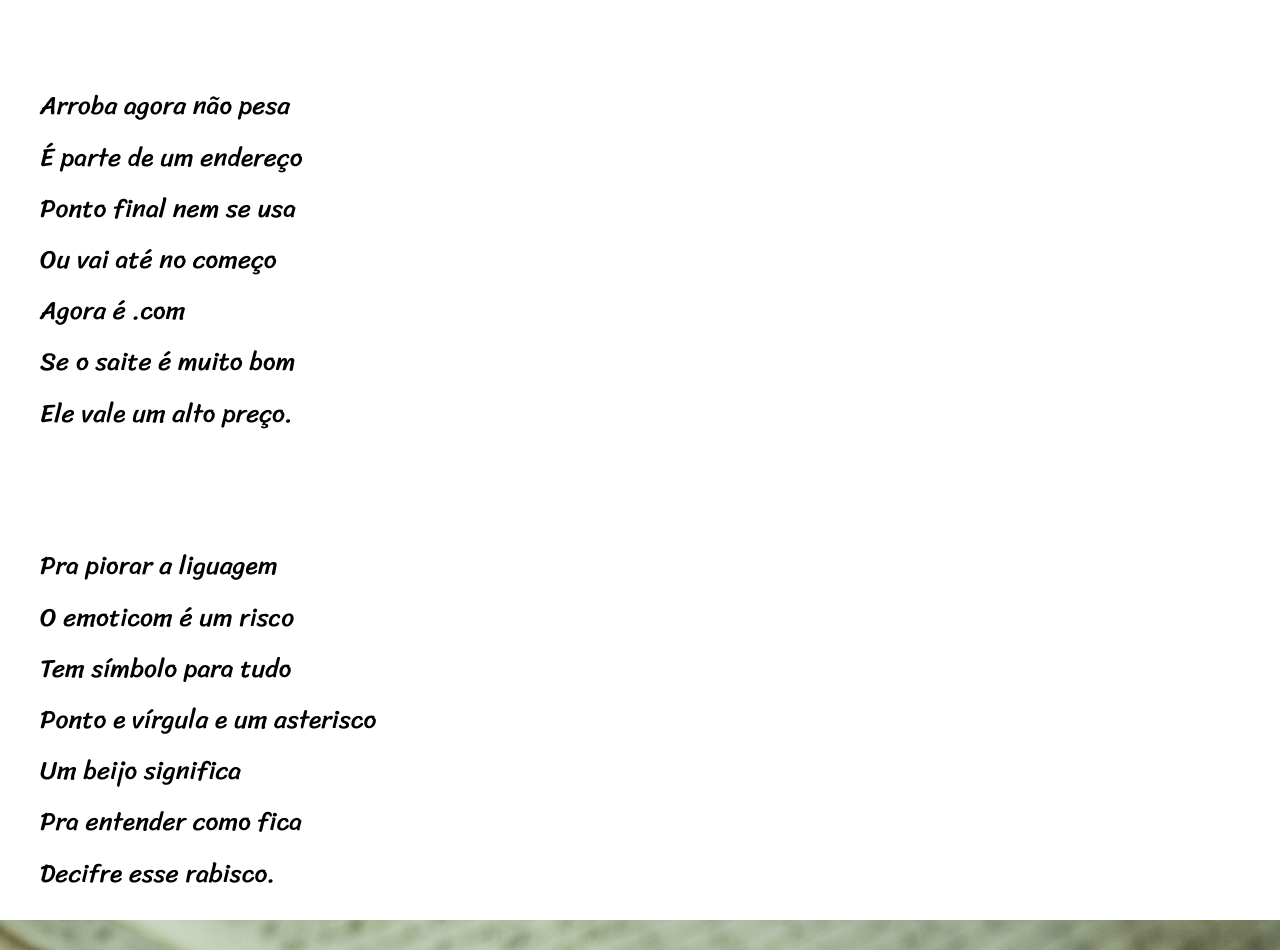
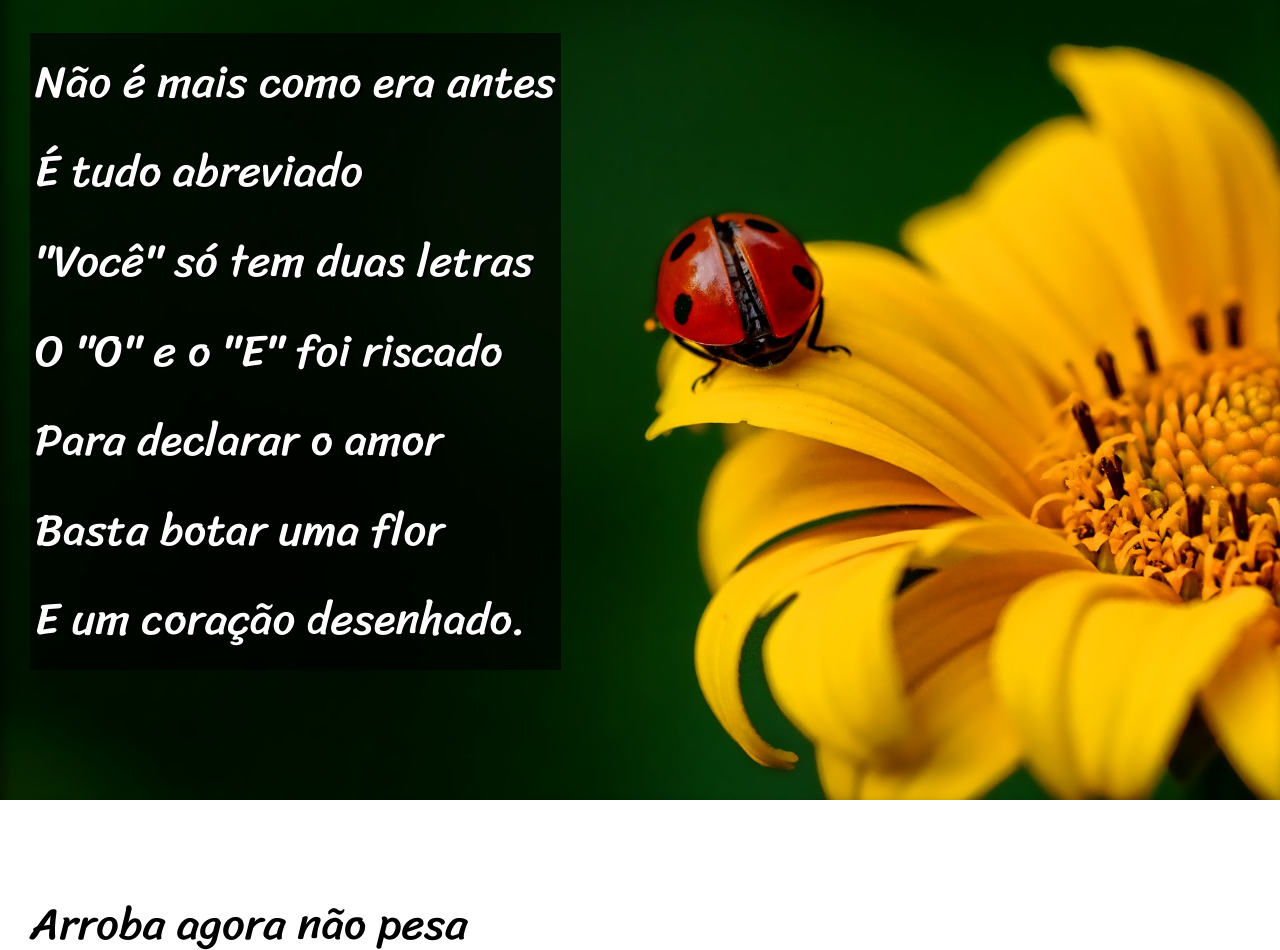
Before and after one commit to Santos132/project-cordel, a plain HTML site: page index.html in a window 1280 px wide. Shown: the part 1234-2184 px from the top of the page. Drawn offline with Linux system fonts and the light colour scheme.

Commit message:
Last update

```diff
--- a/index.html
+++ b/index.html
@@ -12,7 +12,8 @@
          Cordel Moderno
       </h1>
          <p>
-            <a href="https://www.recantodasletras.com.br/poesias/3186743" target="_blank" rel="external">Por Milton Duarte</a>
+            Por
+            <a href="https://www.recantodasletras.com.br/poesias/3186743" target="_blank" rel="external">Milton Duarte</a>
          </p>
    </header>
    <main>
@@ -48,8 +49,7 @@
             Se o saite é muito bom <br>
             Ele vale um alto preço. <br>
          </p>
-      </section>
-      <section >
+
          <p>
             Pra piorar a liguagem <br>
             O emoticom é um risco <br>
@@ -59,6 +59,7 @@
             Pra entender como fica <br>
             Decifre esse rabisco. <br>
          </p>
+      </section>
       </section>
       <section class="paralax" id="box2">
          <p>
@@ -81,8 +82,7 @@
             O mundo ficou cativo <br>
             Da tecnologia do agora. <br>
          </p>
-      </section>
-      <section >
+
          <p>
             Felizmente, pra orar <br>
             Não precisa de internet <br>
--- a/style.css
+++ b/style.css
@@ -13,11 +13,13 @@
 * {
    margin: 0px;
    padding: 0px;
+   font-size: 1em;
 }
 
 html, body {
    min-height: 100vh;
    background-color: darkgrey;
+   font-family: var(--fonte1);
 }
 
 header{
@@ -26,11 +28,12 @@ header{
 }
 
 header > h1 {
+   font-family: var(--fonte2);
    color: white;
    padding-top: 50px;
    /*text-transform: uppercase;*/
    font-variant: small-caps;
-
+   font-size: 10vw;
 }
 
 header > p {
@@ -53,33 +56,38 @@ section{
    background-color: white;
    font-family: var(--fonte3);
    font-weight: normal;
-   font-size: 1.6em;
-   line-height: 2em;
-   padding: 10vh 10vh;
-   padding-left: 40px;
+   font-size: 3.5vw;
+   line-height: 2em ;
+   padding-top: 10vh;
+   padding-bottom: 10vh;
+   padding-left: 30px;
 }
+
+section.paralax {
+   background-attachment: fixed;
+   background-size: cover;
+   box-shadow: inset 6px 6px 13px 0px rgba(0, 0, 0, 0.473);
+}
+
 section > p {
-   width: 500px;
-   height: 300px;
-}
-section.paralax{
-   background: black 100% 100% no-repeat fixed;
-   background-size: cover;
+   padding-bottom: 2em;
 }
 section.paralax > p{
    background-color: rgba(0, 0, 0, 0.671);
    color: white;
-   text-shadow: 2px 1px black 1px;
-   margin: 50px 1px;
-   padding-left: 10px;
-   width: 400px;
-   height: auto;
+   margin: 50px 0px;
+   padding: 5px;
+   display: inline-block;
+   text-shadow: 2px 2px 0px black;
+
 }
 section#box1{
    background-image: url(imagens/background001.jpg);
+   background-position: right center;
 }
 section#box2{
    background-image: url(imagens/background002.jpg);
+   background-position: right bottom;
 }
 
 footer{
```
